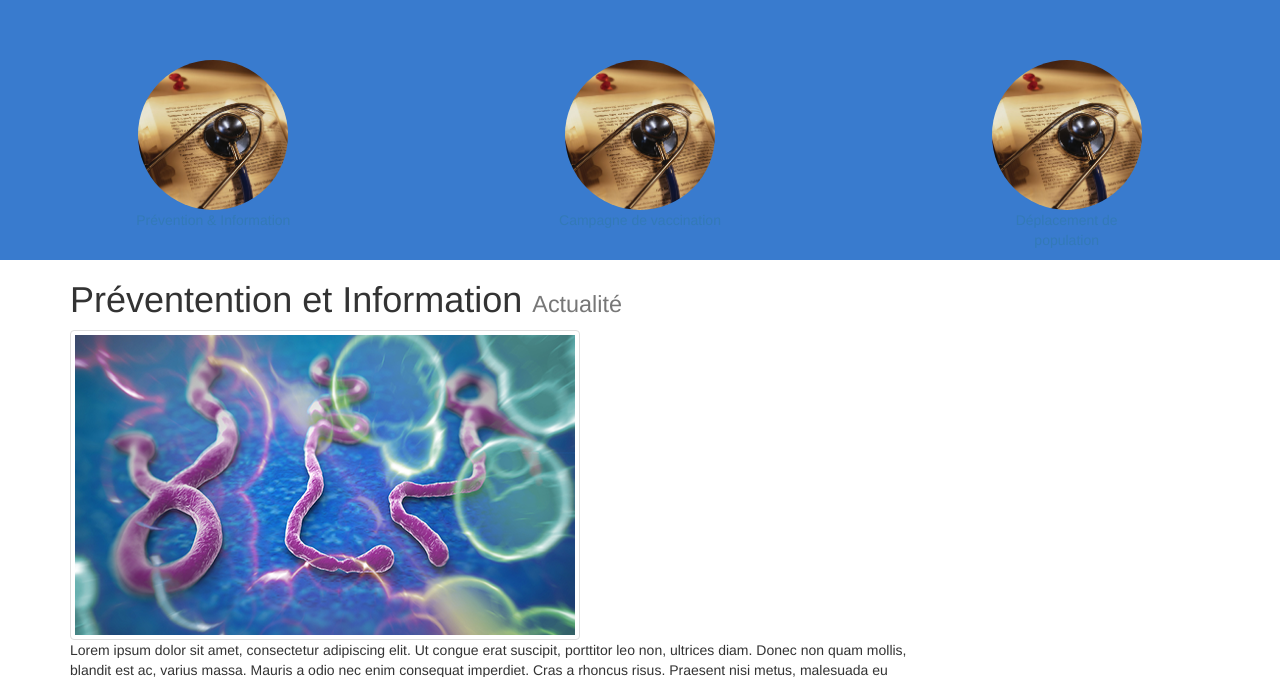
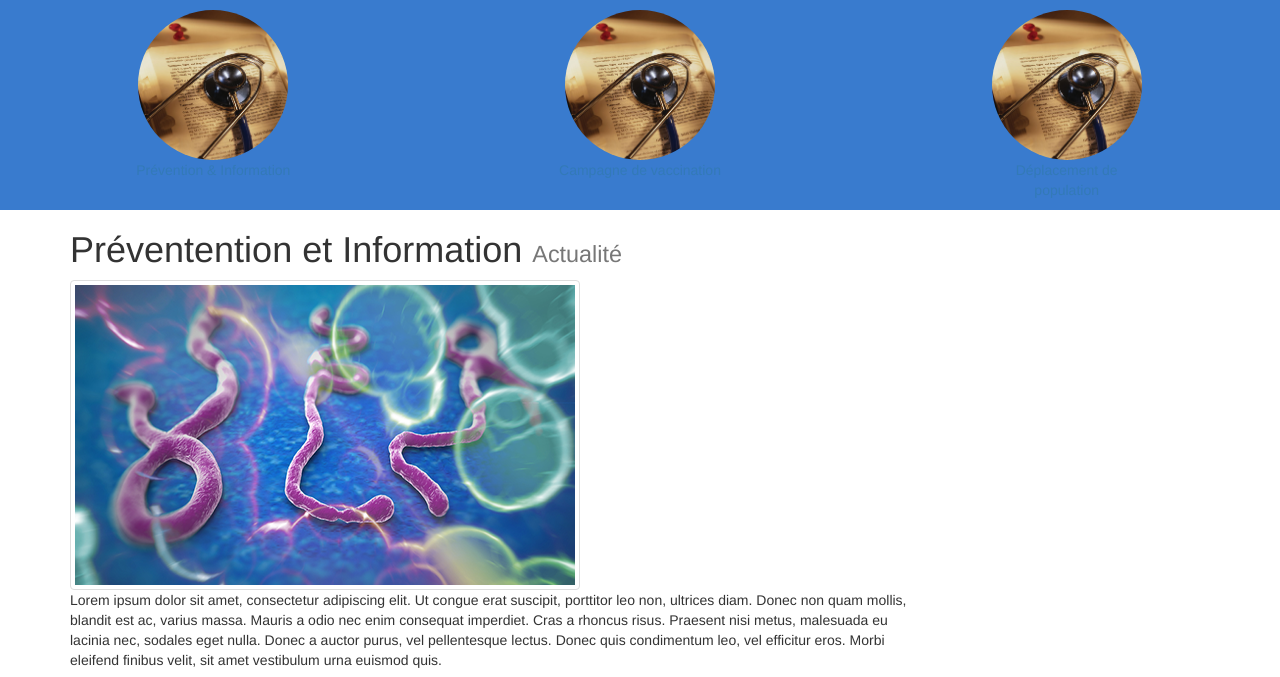
Before and after one commit to 20cent06/Pipe-My-Fork, a PHP site: page / in a window 1280 px wide. Shown: the top 677 px of the page. Run offline with PHP 8.4, Linux system fonts and the light colour scheme; some libraries are stand-ins or nearby versions.

Commit message:
CSS Menu

```diff
--- a/css/global.css
+++ b/css/global.css
@@ -14,13 +14,12 @@ header ul {
 header ul li a {
   width: 200px;
   margin: auto;
-  margin-top: 50px;
 }
-/* line 17, ../sass/global.scss */
+/* line 16, ../sass/global.scss */
 header ul li a:hover {
   background-color: inherit !important;
 }
-/* line 21, ../sass/global.scss */
+/* line 20, ../sass/global.scss */
 header ul li a img {
   width: 150px;
   margin: auto;
--- a/sass/global.scss
+++ b/sass/global.scss
@@ -12,7 +12,6 @@ header {
             a {
                 width: 200px;
                 margin: auto;
-                margin-top: 50px;
 
                 &:hover{
                     background-color: inherit !important;
```
